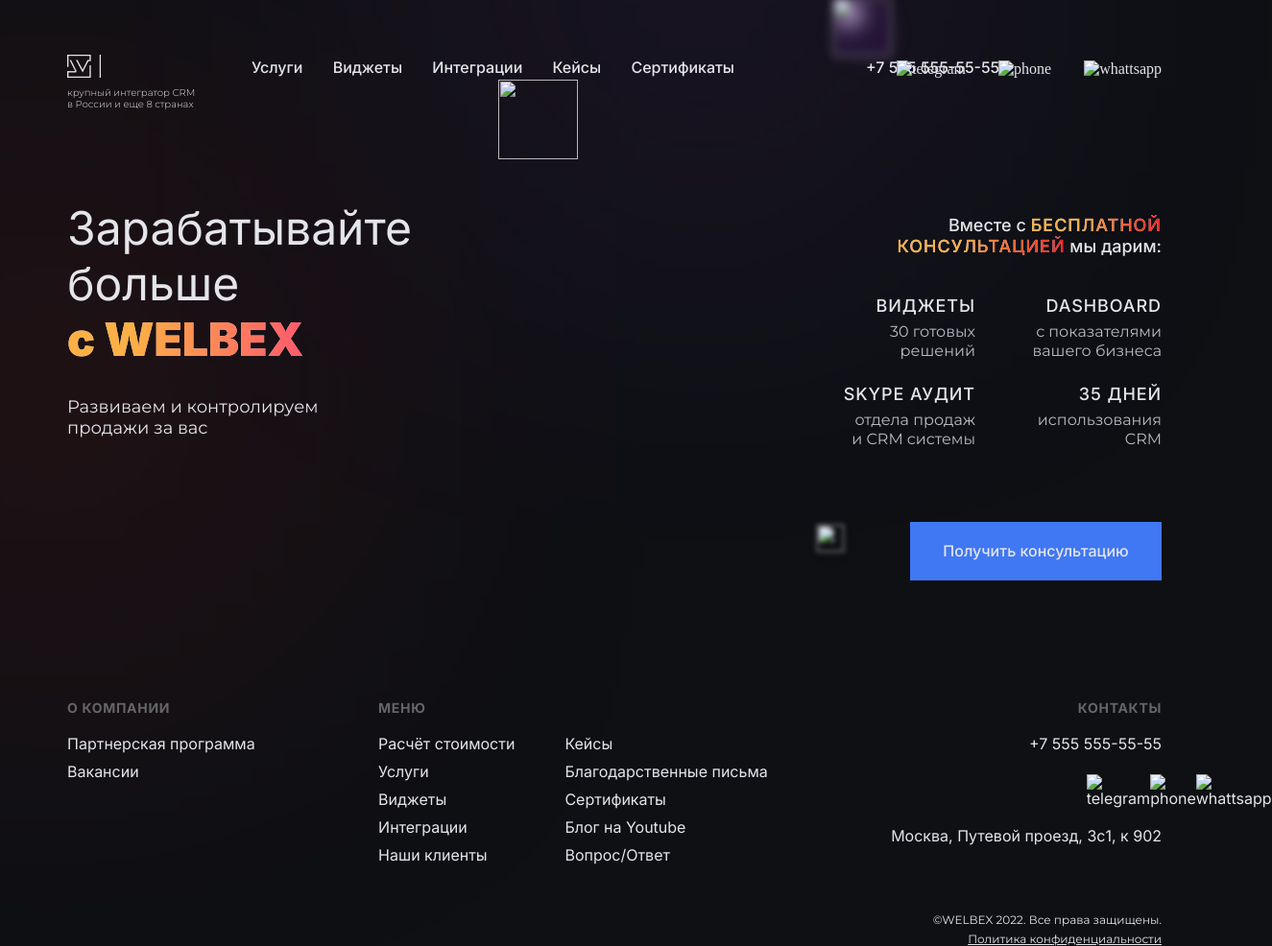
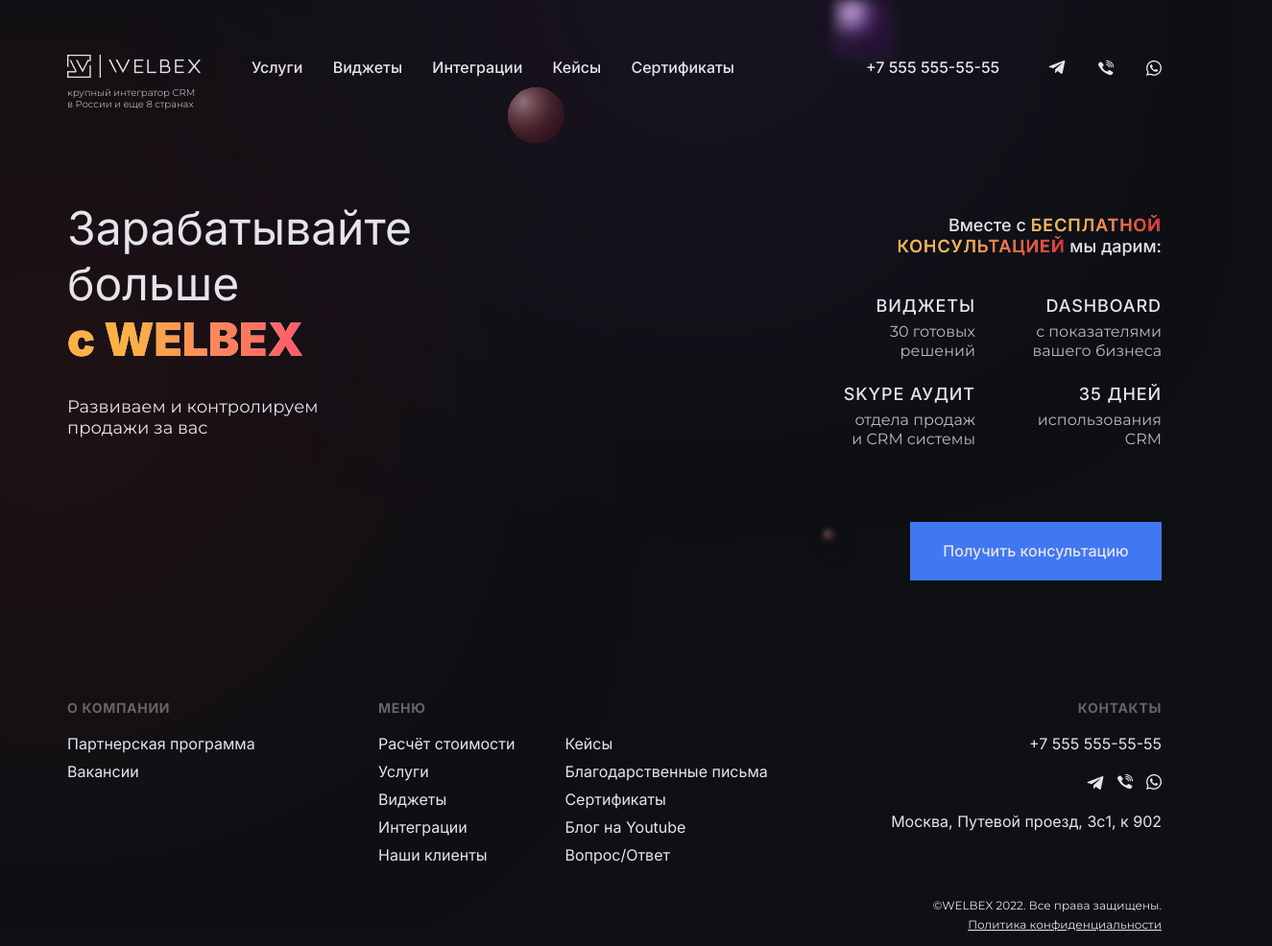
Before and after one commit to neekit95/amoCRMpage, a plain HTML site: page index.html in a window 1280 px wide. Shown: the whole page at 96% size, 1325 px wide, since content can reach past the window. Drawn offline with nearby package versions, Linux system fonts and the light colour scheme; files that its build step writes are made by us from their sources; the site is published under a folder, as on GitHub Pages, so addresses that start at the root find nothing.

Commit message:
way to images

```diff
--- a/index.html
+++ b/index.html
@@ -29,11 +29,12 @@
 </head>
 <body>
     <div class="container">
-        <img class="ball_one" src="/images/purple_ball.svg" alt="">
-        <img class="ball_two" src="/images/red_ball.svg" alt="">
-        <img class="ball_three" src="/images/red_ball_small.svg" alt="">
-        <img class="ball_four" src="/images/purple_light.svg" alt="">
-        <img class="ball_five" src="/images/red_light.svg" alt="">
+
+        <img class="ball_one" src="images/purple_ball.svg" alt="">
+        <img class="ball_two" src="images/red_ball.svg" alt="">
+        <img class="ball_three" src="images/red_ball_small.svg" alt="">
+        <img class="ball_four" src="images/purple_light.svg" alt="">
+        <img class="ball_five" src="images/red_light.svg" alt="">
 
         <div class="wrapper">
             <header>
@@ -45,7 +46,7 @@
                     <div class="header__imgLogo">
                         <!-- <img class="logo-1" src="../images/Vector.png" alt=""> -->
                         <img class="logo-1" src="images/Vector.png" alt="">
-                        <img class="logo-2" src="/images/Vector-2.png" alt="">
+                        <img class="logo-2" src="images/Vector-2.png" alt="">
                     </div>
 
                     <p>
@@ -70,14 +71,14 @@
 
                 <div class="header_contactLogos">
                     <a href="">
-                        <img src="/images/telegram.png" alt="telegram">
+                        <img src="images/telegram.png" alt="telegram">
                     </a>
                     <a href="">
-                        <img src="/images/phone.png" alt="phone">
+                        <img src="images/phone.png" alt="phone">
                     </a>
 
                     <a href="">
-                        <img src="/images/whattsapp.png" alt="whattsapp">
+                        <img src="images/whattsapp.png" alt="whattsapp">
                     </a>
 
                 </div>
@@ -183,14 +184,14 @@
                         <a href="tel:85555555555">+7 555 555-55-55</a>
                         <div class="footer__logo">
                             <a href="">
-                                <img src="/images/telegram.png" alt="telegram">
+                                <img src="images/telegram.png" alt="telegram">
                             </a>
                             <a href="">
-                                <img src="/images/phone.png" alt="phone">
+                                <img src="images/phone.png" alt="phone">
                             </a>
 
                             <a href="">
-                                <img src="/images/whattsapp.png" alt="whattsapp">
+                                <img src="images/whattsapp.png" alt="whattsapp">
                             </a>
 
                         </div>
```
